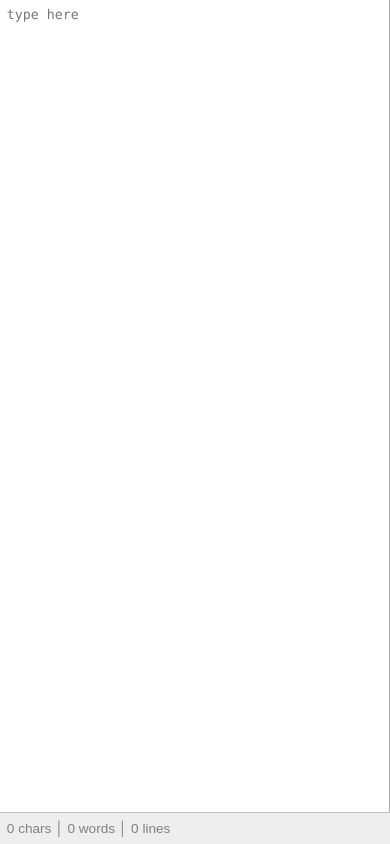
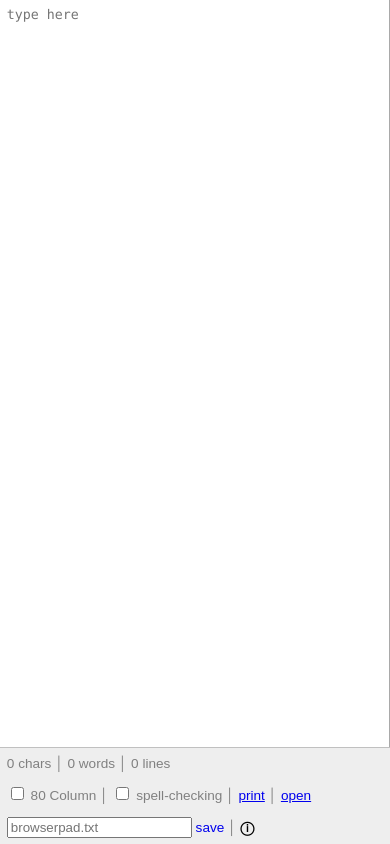
Before and after one commit to rstefko/browserpad, a website: page public/index.html in a window 390 px wide. Drawn offline with Linux system fonts and the light colour scheme.

Commit message:
Fixed nav on mobile

```diff
--- a/public/style.css
+++ b/public/style.css
@@ -17,9 +17,15 @@ textarea {
 }
 nav {
   position: fixed; bottom: 0; left: 0;
-  box-sizing: border-box; width: 100%; height: 2rem; padding: 0 0.5em;
+  box-sizing: border-box; width: 100%; min-height: 2rem; padding: 0 0.5em;
   background-color: #eee; border-top: 1px solid silver;
   line-height: 2rem; color: gray; font-family: sans-serif; font-size: 85%;
+}
+@media screen and (max-width: 800px) {
+  nav {
+    display: flex;
+    flex-wrap: wrap;
+  }
 }
 #controls {
   float: right;
```
